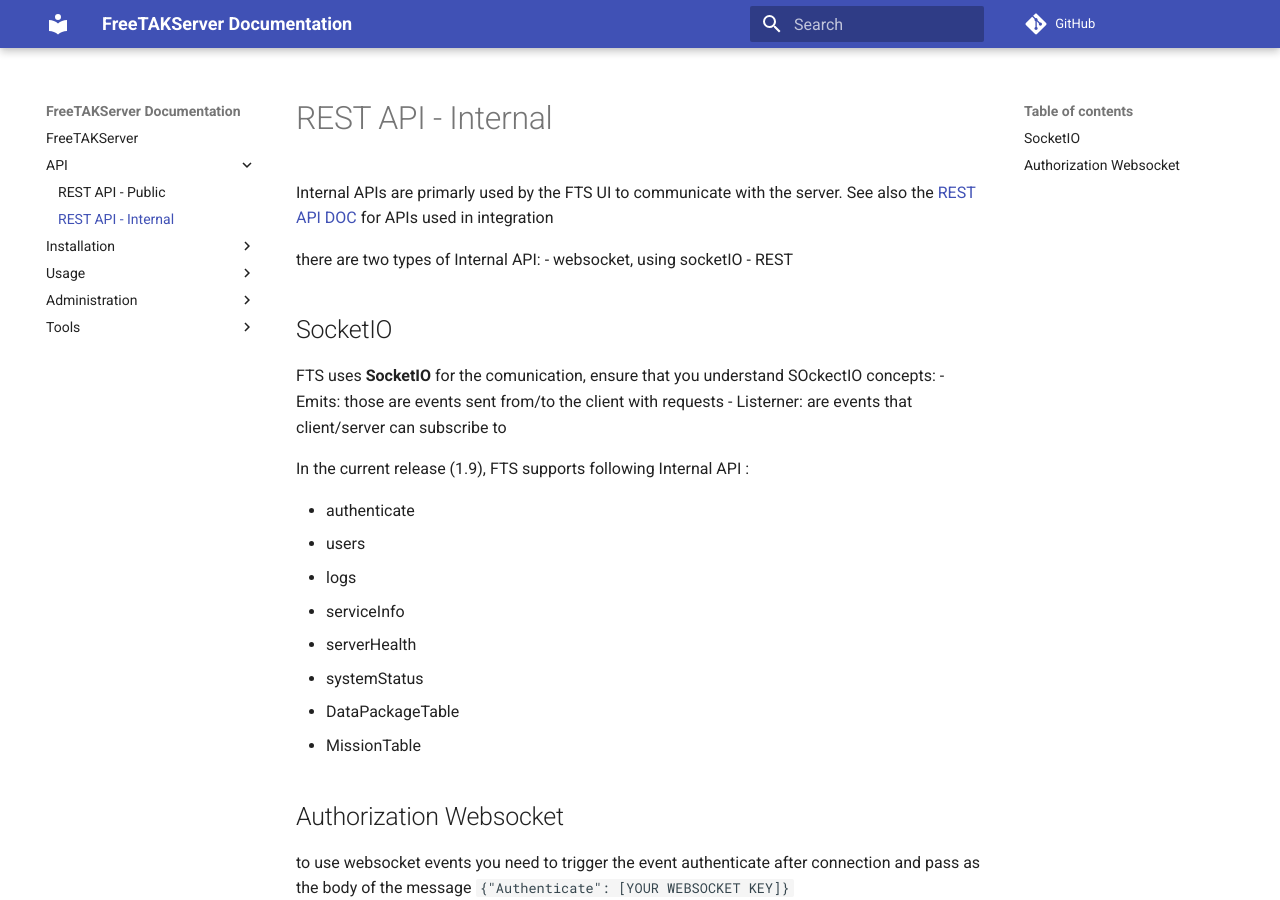
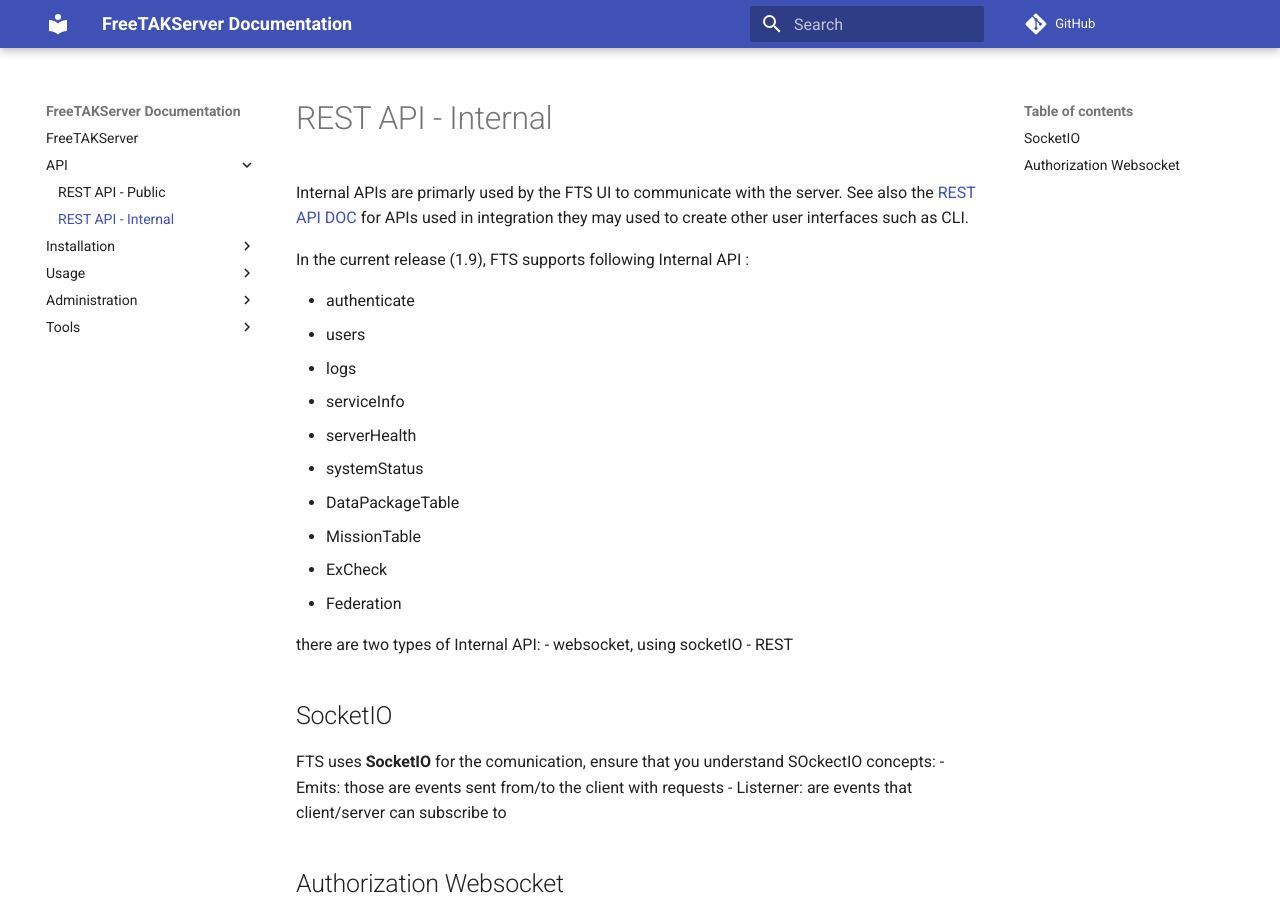
Before and after one commit to FreeTAKTeam/FreeTAKServer-User-Docs, an MkDocs documentation site: the page built from docs/docs/API/REST_API_InternalDoc.md, in a window 1280 px wide and 900 px high. Built offline with MkDocs 1.6.1 and Material for MkDocs 9.7.7, drawn with Linux system fonts in a browser that asks for light colours; comment, search, counter and statistics services are not loaded; some of the changed lines change nothing that is shown.

Commit message:
Update REST_API_InternalDoc.md

```diff
--- a/docs/docs/API/REST_API_InternalDoc.md
+++ b/docs/docs/API/REST_API_InternalDoc.md
@@ -1,14 +1,6 @@
 # REST API - Internal
 Internal APIs are primarly used by the FTS UI to communicate with the server. See also the [REST API DOC](REST_APIDoc.md) for APIs used in integration
-
-there are two types of Internal API:
-- websocket, using socketIO
-- REST
-
-## SocketIO
-FTS uses **SocketIO** for the comunication, ensure that you understand SOckectIO concepts:
-- Emits: those are events sent from/to the client with requests
-- Listerner: are events that client/server can subscribe to
+they may used to create other user interfaces such as CLI.
 
 In the current release (1.9), FTS supports following Internal API :
 
@@ -20,6 +12,19 @@
   * systemStatus
   * DataPackageTable
   * MissionTable
+  * ExCheck
+  * Federation
+
+there are two types of Internal API:
+- websocket, using socketIO
+- REST
+
+## SocketIO
+FTS uses **SocketIO** for the comunication, ensure that you understand SOckectIO concepts:
+- Emits: those are events sent from/to the client with requests
+- Listerner: are events that client/server can subscribe to
+
+
 
 ## Authorization Websocket
 to use websocket events you need to trigger
```
